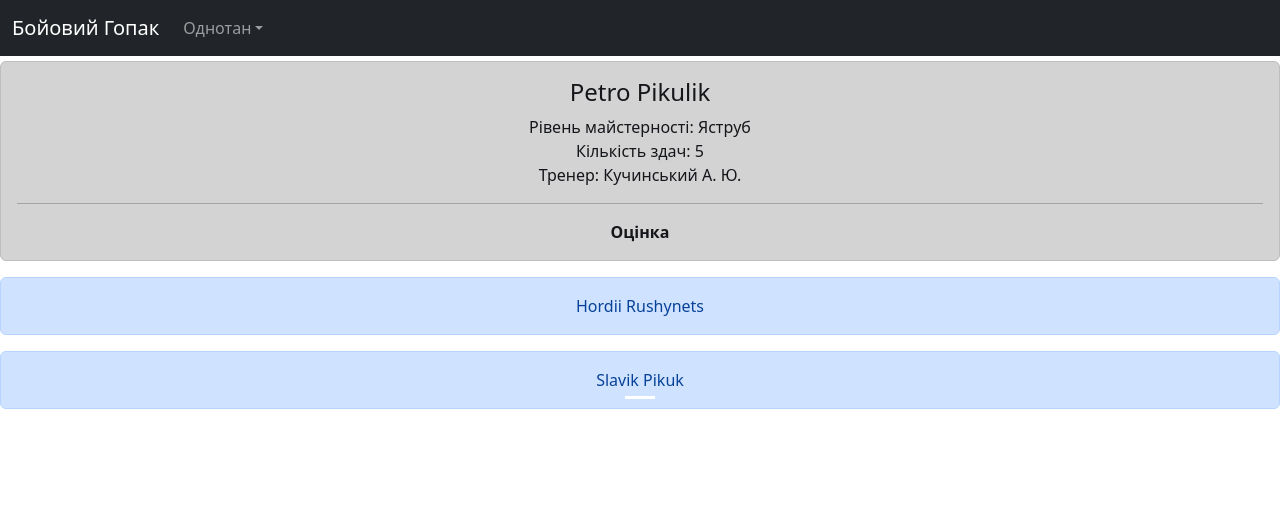
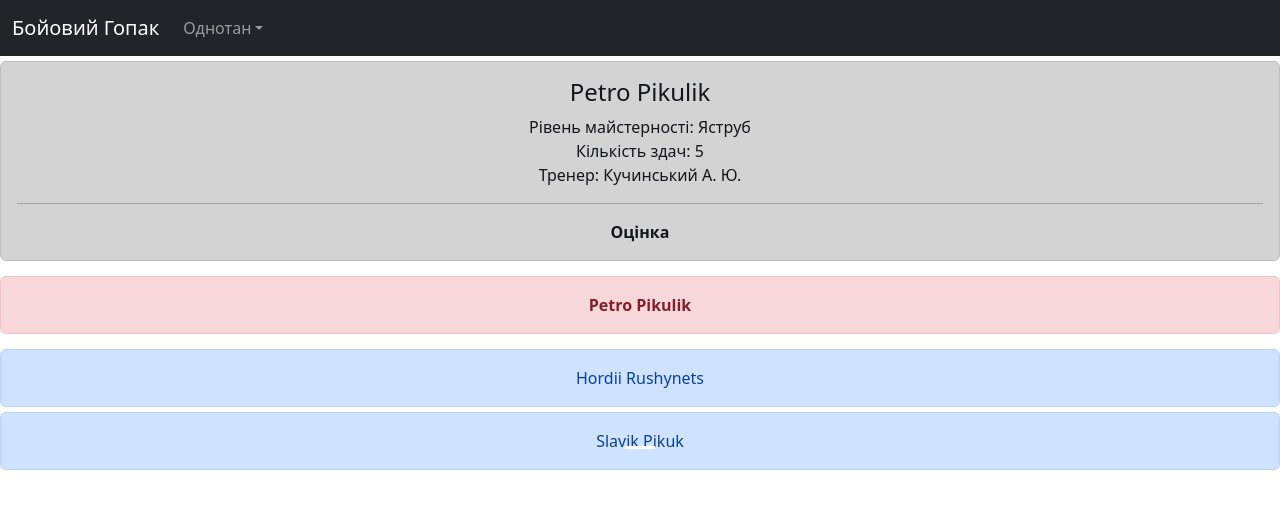
Before and after one commit to Gordiy/ShablezubCompetition, a React (Create React App) app: page / in a window 1280 px wide. Shown: the top 508 px of the page. Built offline with nearby package versions, Linux system fonts and the light colour scheme.

Commit message:
Add: next participant item

```diff
--- a/src/App.js
+++ b/src/App.js
@@ -1,6 +1,6 @@
 import './App.css';
 import 'bootstrap/dist/css/bootstrap.min.css';
-import { ParticipantsList, CurrentParticipantItem } from './components/participants';
+import { ParticipantsList, CurrentParticipantItem, NextParticipantItem } from './components/participants';
 import React from "react"
 import Container from 'react-bootstrap/Container';
 import Nav from 'react-bootstrap/Nav';
@@ -47,6 +47,7 @@ function App() {
       </Navbar>
 
       <CurrentParticipantItem participant={participant}/>
+      <NextParticipantItem participant={participant}/>
       <ParticipantsList/>
     </div>
   );
--- a/src/components/participants/CurrentParticipantItem.js
+++ b/src/components/participants/CurrentParticipantItem.js
@@ -3,7 +3,7 @@ import Alert from 'react-bootstrap/Alert';
 
 export function CurrentParticipantItem({participant}) {
   return (
-    <Alert variant="dark">
+    <Alert variant="dark" className='current-participant'>
       <Alert.Heading>{participant.name} {participant.surname}</Alert.Heading>
       <p>
         Рівень майстерності: {participant.degree} <br/>
--- /dev/null
+++ b/src/components/participants/NextParticipantItem.js
@@ -0,0 +1,10 @@
+import React from 'react'
+import Alert from 'react-bootstrap/Alert';
+
+export function NextParticipantItem({ participant }) {
+  return (
+    <Alert variant='danger' className='next-participant'>
+      <b> {participant.name} {participant.surname} </b>
+    </Alert>
+  )
+}
--- a/src/components/participants/ParticipantsList.js
+++ b/src/components/participants/ParticipantsList.js
@@ -12,7 +12,6 @@ export function ParticipantsList() {
   ];
 
   return (
-    <>
     <Carousel>
       <Carousel.Item interval={1500}>
         {
@@ -22,6 +21,5 @@ export function ParticipantsList() {
         }
       </Carousel.Item>
     </Carousel>
-    </>
   )
 }
--- a/src/components/participants/index.js
+++ b/src/components/participants/index.js
@@ -1,3 +1,4 @@
 export * from './ParticipantsList';
 export * from './ParticipantItem';
 export * from './CurrentParticipantItem';
+export * from './NextParticipantItem';
--- a/src/components/participants/styles/ParticipantList.css
+++ b/src/components/participants/styles/ParticipantList.css
@@ -1,3 +1,11 @@
 .carousel-control-prev, .carousel-control-next {
     display: none;
 }
+
+.alert {
+    margin-bottom: 5px;
+}
+
+.current-participant, .next-participant {
+    margin-bottom: 15px;
+}
```
Lines whose indentation alone changed are shown as unchanged.
